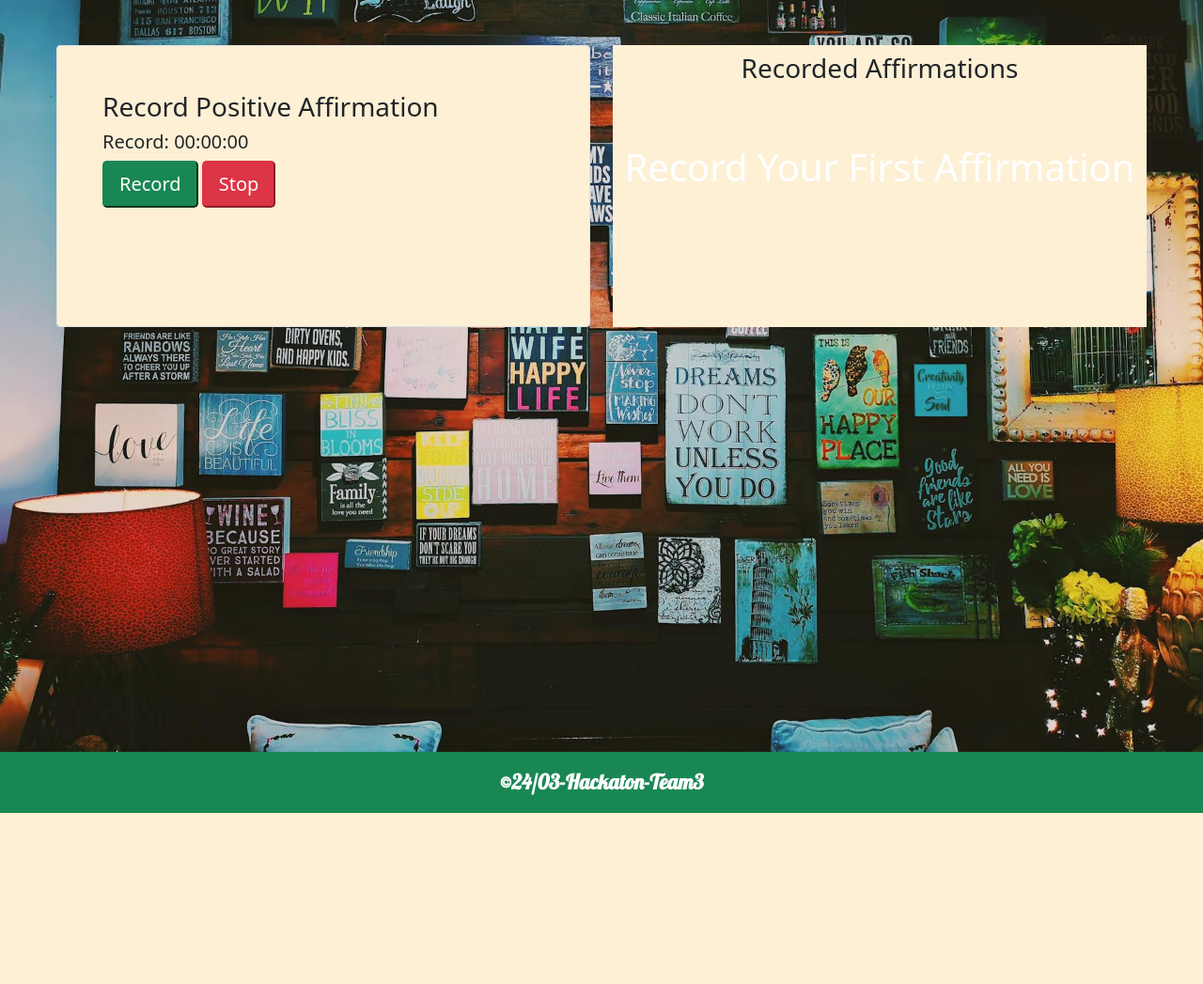
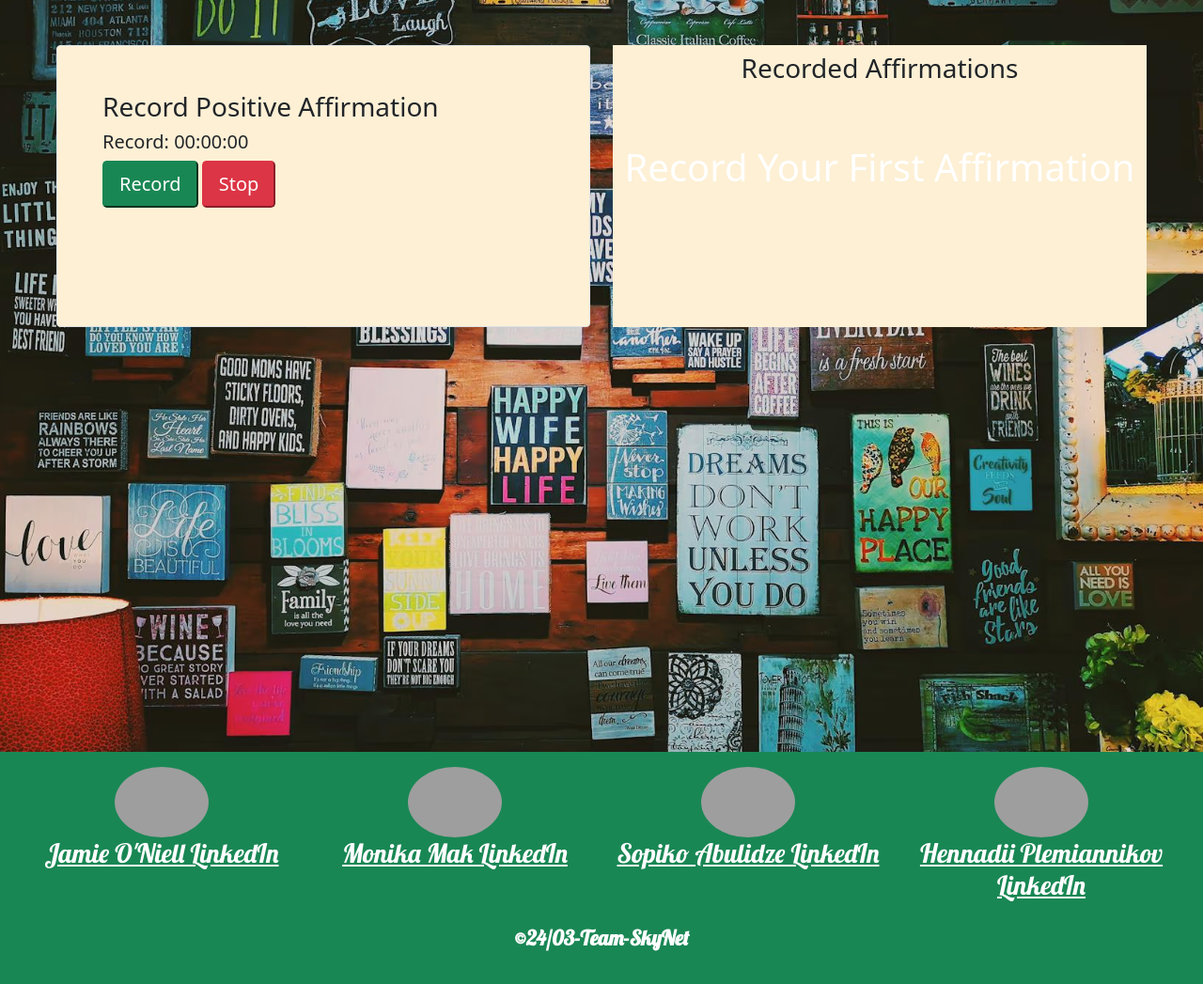
Before and after one commit to jamie33o/world-happiness-hackathon, a Django app: page /affirmations/ in a window 1280 px wide. Shown: the part 83-1130 px from the top of the page at 94% size. Before the commit the page ends 948 px from the top, so only its background shows below. Run offline with Django 3.2, Linux system fonts and the light colour scheme; the visitor is signed in with stand-in values (Sample User, id 1); data that the repository does not hold is empty; parts of the project's set-up code (start-up, migrations or seed data) failed here and were passed over; some libraries are stand-ins or nearby versions; grey boxes are pictures that could not be loaded.

Commit message:
Add contributers linkedin links to footer

```diff
--- a/templates/base.html
+++ b/templates/base.html
@@ -140,19 +140,39 @@
       {% block content %}
 
       {% endblock %}
-
+      <div class="d-none">
         <audio id="myAudio" controls >
           <source src="{% static 'music/med.mp3' %}" type="audio/mp3">
           Your browser does not support the audio element.
         </audio>
-
+      </div>
 
     </main>
 
-    <footer class="text-center">
+    <footer class="text-center mt-auto footer-text text-white bg-success  lobster p-3">
       {% block page_footer %}
+      <div class="container-fluid">
+        <div class="row">
+          <div class="col-md-3">
+            <img class="rounded-circle" src="https://avatars.githubusercontent.com/u/123118240?v=4" width="100" alt="Image 1">
+            <a href="https://www.linkedin.com/in/jamie2023/?lipi=urn%3Ali%3Apage%3Ad_flagship3_feed%3BUq8pxDzSRU2GyTgUuaxtew%3D%3D" target="_blank" class="h3 d-block text-white w-100">Jamie O'Niell LinkedIn</a>
+          </div>
+          <div class="col-md-3">
+            <img class="rounded-circle" src="https://media.licdn.com/dms/image/D4E03AQEbBP52yHUswg/profile-displayphoto-shrink_100_100/0/1688633135008?e=1717027200&v=beta&t=BWiW3o17Xr4KqGbOBianzYuE6TZP2jHqGjB2SkplToU" width="100" alt="Image 1">
+            <a href="https://www.linkedin.com/in/monika-mak?miniProfileUrn=urn%3Ali%3Afs_miniProfile%3AACoAACN6kcwB5oxbkTIuA7s1nNWOxmKfdE3-eN4&lipi=urn%3Ali%3Apage%3Ad_flagship3_search_srp_all%3B7GwyDVLbQ2eVYzL4Qd1QBQ%3D%3D" target="_blank" class="h3 d-block text-white w-100">Monika Mak LinkedIn</a>
+          </div>
+          <div class="col-md-3">
+            <img class="rounded-circle" src="https://media.licdn.com/dms/image/C5603AQHzYvTNwbJIPw/profile-displayphoto-shrink_400_400/0/1664228354373?e=1717027200&v=beta&t=f2UIdjETqQXqcAYX9eCEwWnj29FPrqA2xc4JgcmkQAI" width="100" alt="Image 1">
+            <a href="https://www.linkedin.com/in/sopiko-abulidze-69a563251/overlay/about-this-profile/?lipi=urn%3Ali%3Apage%3Ad_flagship3_profile_view_base%3B84Jdrbp5Rhy88W7Fzc6OPg%3D%3D" target="_blank" class="h3 d-block text-white w-100">Sopiko Abulidze LinkedIn</a>
+          </div>
+          <div class="col-md-3">
+            <img class="rounded-circle" src="https://avatars.githubusercontent.com/u/93150581?v=4" width="100" alt="Image 1">
+            <a href="https://www.linkedin.com/in/hennadii-plemiannikov?miniProfileUrn=urn%3Ali%3Afs_miniProfile%3AACoAAD-cEFUBYSSiW1OCgk4FbN0g_QlIKnQER6U&lipi=urn%3Ali%3Apage%3Ad_flagship3_search_srp_all%3BWluLrG8HSF6Jju1SuEpOHg%3D%3D" target="_blank" class="h3 d-block text-white w-100">Hennadii Plemiannikov LinkedIn</a>
+          </div>
+        </div>
+      </div>
 
-    <p class="mt-auto footer-text text-white bg-success  lobster p-3">&copy;24/03-Hackaton-Team3</p>
+        <p class="mt-auto footer-text text-white bg-success  lobster p-3">&copy;24/03-Team-SkyNet</p>
 
       {% endblock %}
     </footer>
```
